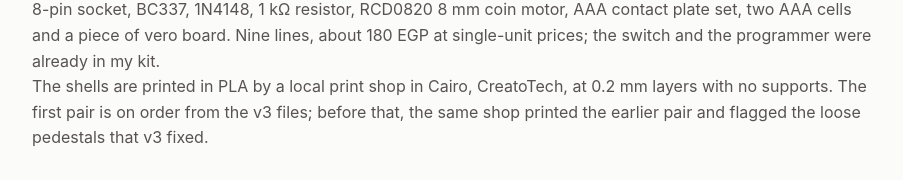
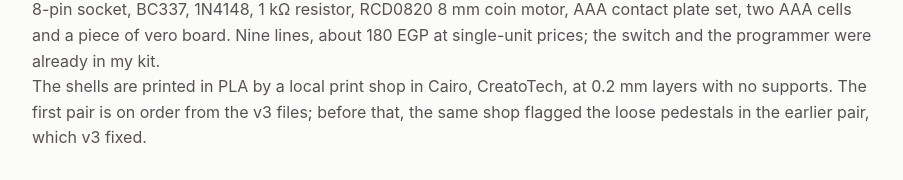
Before and after one commit to mazenibrahimma-ux/mazenibrahimma-ux.github.io, a plain HTML site: page break-timer.html in a window 1280 px wide. Shown: the part 3141-3321 px from the top of the page, without its empty margins (188-1091 px from the left). Drawn offline with Linux system fonts and the light colour scheme.

Commit message:
Update break-timer.html

```diff
--- a/break-timer.html
+++ b/break-timer.html
@@ -190,7 +190,7 @@ td:first-child{color:var(--ink);white-space:nowrap;font-weight:600}
 <section>
   <h2>Parts and printing</h2>
   <p>The electronics come from a component shop in Cairo, ordered as a single-unit bill of materials: ATtiny13A-PU, 8-pin socket, BC337, 1N4148, 1 kΩ resistor, RCD0820 8 mm coin motor, AAA contact plate set, two AAA cells and a piece of vero board. Nine lines, about 180 EGP at single-unit prices; the switch and the programmer were already in my kit.</p>
-  <p>The shells are printed in PLA by a local print shop in Cairo, CreatoTech, at 0.2 mm layers with no supports. The first pair is on order from the v3 files; before that, the same shop printed the earlier pair and flagged the loose pedestals that v3 fixed.</p>
+  <p>The shells are printed in PLA by a local print shop in Cairo, CreatoTech, at 0.2 mm layers with no supports. The first pair is on order from the v3 files; before that, the same shop flagged the loose pedestals in the earlier pair, which v3 fixed.</p>
 </section>
 
 <section>
```
